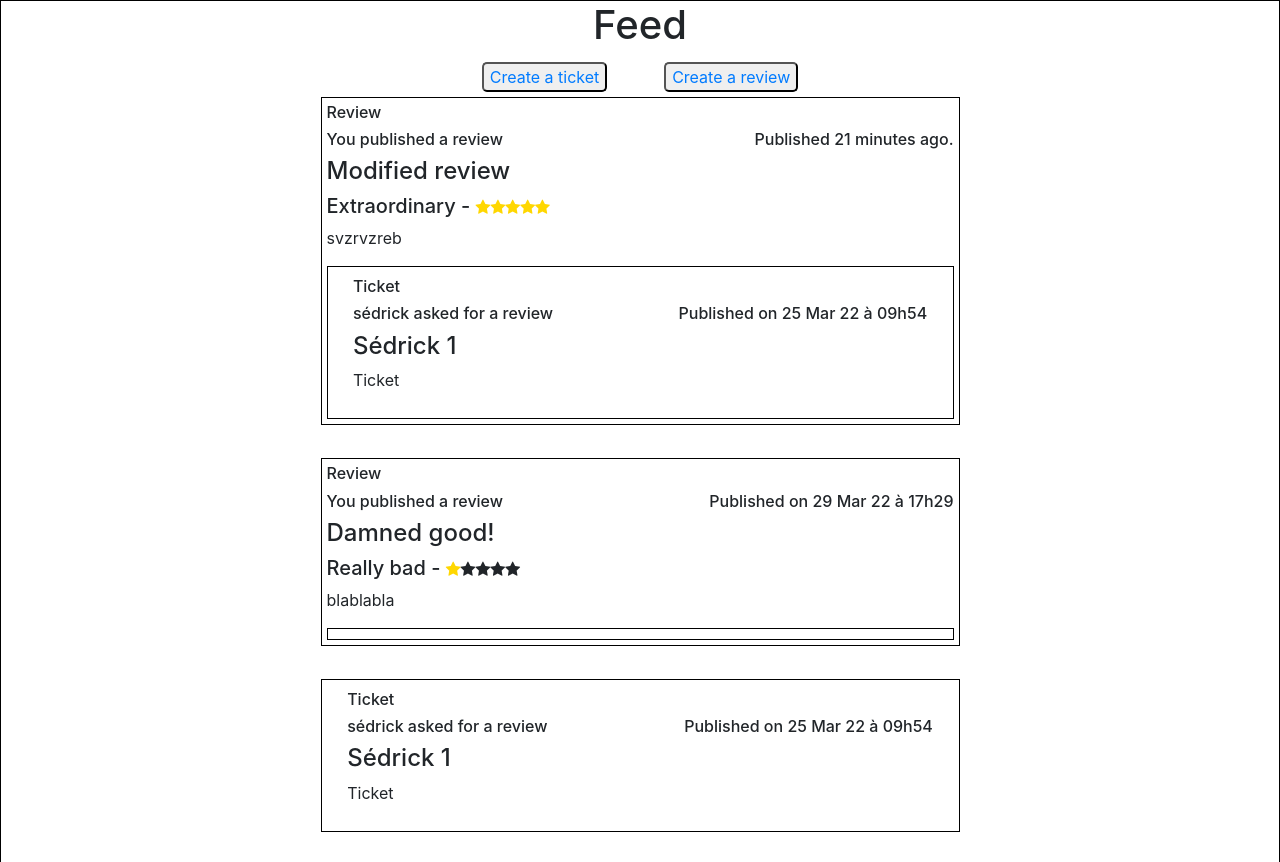
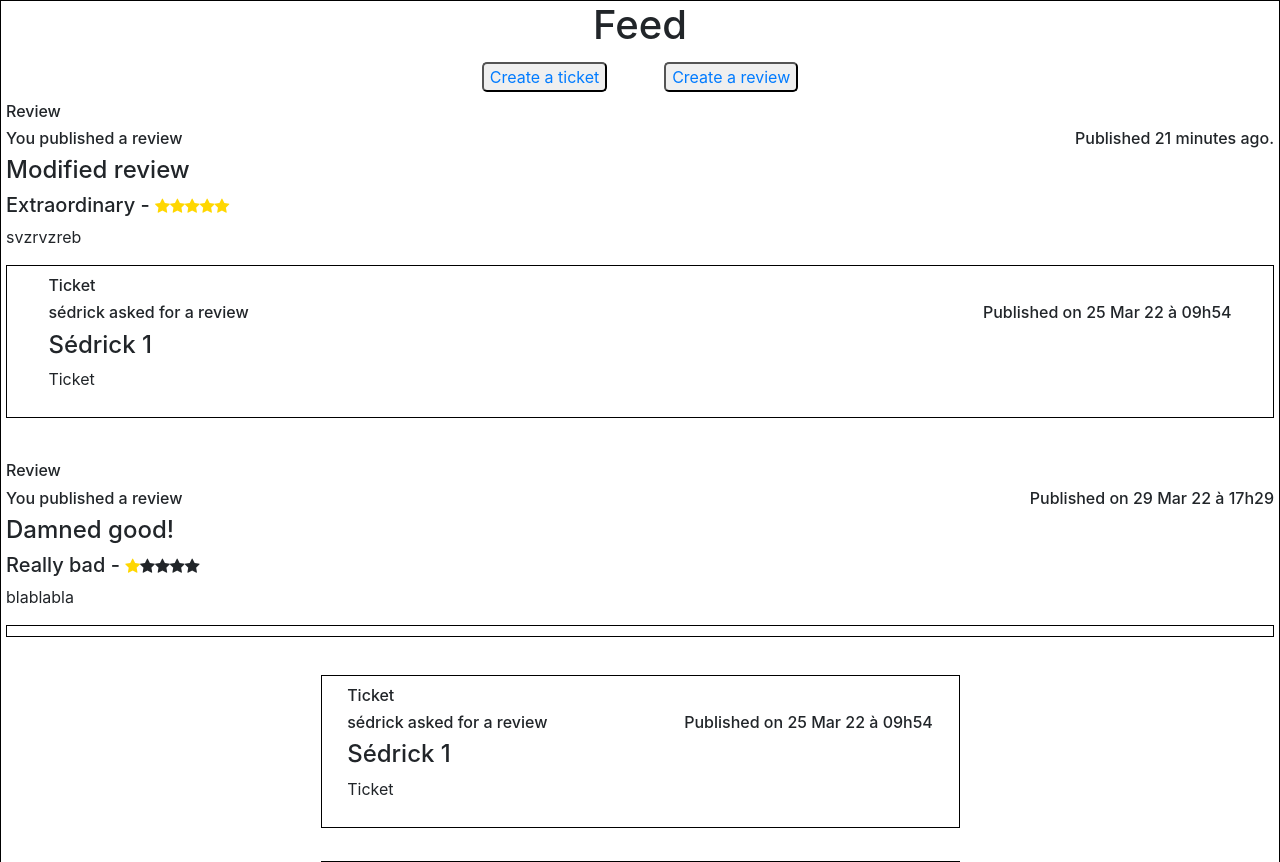
Before and after one commit to DavidPerelroizen/P09, a Django app: page /home_page/ in a window 1280 px wide. Shown: the part 58-920 px from the top of the page. Run offline with Django 4.2, Linux system fonts and the light colour scheme; a user stored in the database is signed in; data comes from the database, SQL or seed files in the repository.

Commit message:
Modified the review layout

```diff
--- a/static/style.css
+++ b/static/style.css
@@ -98,8 +98,7 @@
 .review {
   display: flex;
   flex-direction: column;
-  border: 1px black solid;
-  width: 50%;
+  width: 100%;
   padding: 5px;
 }
 .review .review_info {
```
